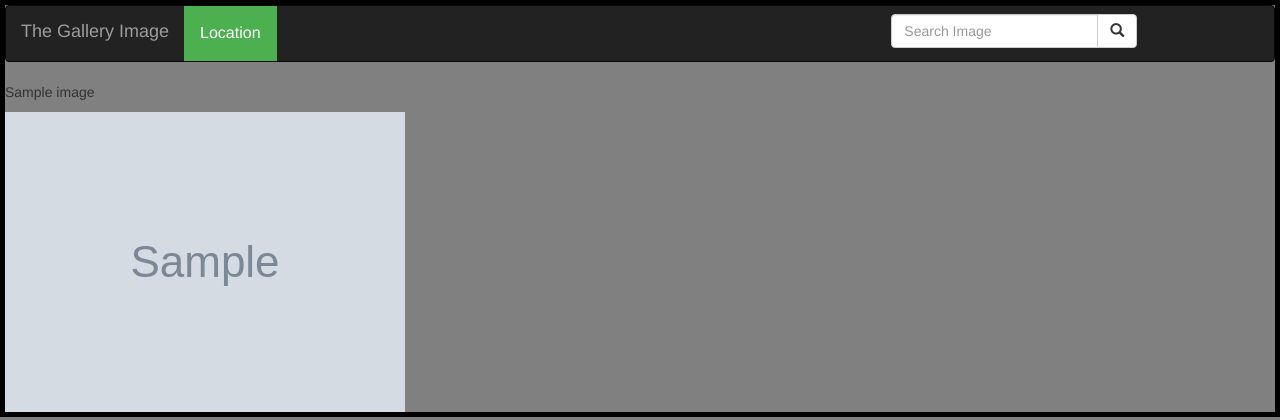
After one commit to Berthedusabeyezu/GalleryApp, a Django app: page /location/1 in a window 1280 px wide. The commit adds this page. Shown: the top 420 px of the page. Run offline with Django 3.2, Linux system fonts and the light colour scheme; tables that the repository leaves empty hold one stand-in row (values such as "Sample post"); grey boxes marked "Sample" are stand-in pictures; some libraries are stand-ins or nearby versions.

Commit message:
final commit

```diff
--- a/gallery/admin.py
+++ b/gallery/admin.py
@@ -3,8 +3,7 @@ from .models import Location,Category,Image
 # Register your models here.
 
 
-class ImageAdmin(admin.ModelAdmin):
-    filter_horizontal =('category',)
+
 admin.site.register(Location)
 admin.site.register(Category)
-admin.site.register(Image,ImageAdmin)
+admin.site.register(Image)
--- a/gallery/models.py
+++ b/gallery/models.py
@@ -39,12 +39,16 @@ class Category(models.Model):
     def update_category(self, update):
         self.category = update
         self.save()
+    @classmethod
+    def get_category_id(cls, id):
+        images = Category.objects.get(pk = id)
+        return images
 
 class Image(models.Model):
     name = models.CharField(max_length =60)
     description = models.TextField()
     location = models.ForeignKey(Location)
-    category = models.ManyToManyField(Category)
+    category = models.ForeignKey(Category)
     image_photo = models.ImageField(upload_to = 'images/')
 
     def save_image(self):
@@ -60,5 +64,11 @@ class Image(models.Model):
 
     @classmethod
     def search_by_category(cls,search_term):
-        gallery = cls.objects.filter(category__category__icontains=search_term)
-        return gallery
+        category = Category.objects.get(category=search_term)
+        images = cls.objects.filter(category=category)
+        return images
+
+    @classmethod
+    def filter_by_location(cls,locate):
+        images=Image.objects.filter(location__photo_location__icontains=locate)
+        return images
--- a/gallery/static/css/basegallery.css
+++ b/gallery/static/css/basegallery.css
@@ -6,3 +6,45 @@ body{
   background-color: gray;
   border: 5px solid black;
 }
+
+/* Dropdown Button */
+.dropbtn {
+  background-color: #4CAF50;
+  color: white;
+  padding: 16px;
+  font-size: 16px;
+  border: none;
+}
+
+/* The container <div> - needed to position the dropdown content */
+.dropdown {
+  position: relative;
+  display: inline-block;
+}
+
+/* Dropdown Content (Hidden by Default) */
+.dropdown-content {
+  display: none;
+  position: absolute;
+  background-color: #f1f1f1;
+  min-width: 160px;
+  box-shadow: 0px 8px 16px 0px rgba(0,0,0,0.2);
+  z-index: 1;
+}
+
+/* Links inside the dropdown */
+.dropdown-content a {
+  color: black;
+  padding: 12px 16px;
+  text-decoration: none;
+  display: block;
+}
+
+/* Change color of dropdown links on hover */
+.dropdown-content a:hover {background-color: #ddd;}
+
+/* Show the dropdown menu on hover */
+.dropdown:hover .dropdown-content {display: block;}
+
+/* Change the background color of the dropdown button when the dropdown content is shown */
+.dropdown:hover .dropbtn {background-color: #3e8e41;}
--- a/gallery/templates/all-galleries/search.html
+++ b/gallery/templates/all-galleries/search.html
@@ -16,7 +16,8 @@
   {% if images %}
     {% for image in images %}
       <div class="col-sm-6 col-md-3">
-          <h1>{{images.name}}</h1>
+          <h1>{{image.name}}</h1>
+          <img src="{{image.image_photo.url}}"  class="img-responsive" alt="">
       </div>
     {% endfor %}
   {% endif %}
--- /dev/null
+++ b/gallery/templates/location.html
@@ -0,0 +1,9 @@
+{%extends 'all-galleries/base.html'%}
+    {% block content %}
+
+
+    {% for img in images %}
+    <p>{{img.name}}</p>
+    <img src="{{img.image_photo.url}}">
+   {% endfor %}
+{% endblock %}
--- a/gallery/templates/navbar.html
+++ b/gallery/templates/navbar.html
@@ -16,7 +16,7 @@
       <form class="navbar-form" role="search" action="{% url 'search_results' %}">
 
         <div class="input-group">
-          <input type="text" class="form-control" placeholder="Search Image" name="image">
+          <input type="text" class="form-control" placeholder="Search Image" name="category">
           <div class="input-group-btn">
             <button class="btn btn-default" type="submit"><i class="glyphicon glyphicon-search"></i></button>
           </div>
@@ -24,6 +24,14 @@
 
       </form>
     </div>
+    <div class="dropdown">
+        <button class="dropbtn">Location</button>
+        <div class="dropdown-content">
+          <a href="/location/4">Profile</a>
+          <a href="/location/8">U.S.A</a>
+          <a href="/location/9">Kigali</a>
+        </div>
+      </div>
   </div>
 </nav>
 </body>
--- a/gallery/templates/welcome.html
+++ b/gallery/templates/welcome.html
@@ -5,7 +5,7 @@
     {% for img in images %}
         <div class="col-sm-6 col-md-3">
             <a data-toggle="modal" data-target="#{{img.id}}">
-                <img src="{{img.image_photo.url}}" alt="Image" width='400' height ='400'border = '1px solid #ccc'>
+                <img src="{{img.image_photo.url}}" alt="Image" width='400' height ='400' border = '1px solid #ccc'>
             </a>
 
             <div id="{{img.id}}" class="modal fade" role="dialog" style="background-color:rgb(105, 168, 160);color:rgb(47, 61, 61);font-family: monospace;">
@@ -21,7 +21,7 @@
 
                         <div class="modal-body">
                             <img src="{{img.image_photo.url}}" alt="Image" width='400' length='500'>
-                            <p><strong><em>{{img.description}}</em></strong></p><br>
+                            <p><strong><em>{{img.description}}</em></strong></p>
                             <h5><strong>Taken in:</strong>{{img.location}}</h5>
                         </div>
                         <div class="modal-footer">
--- a/gallery/urls.py
+++ b/gallery/urls.py
@@ -6,7 +6,7 @@ from django.conf.urls.static import static
 urlpatterns=[
     url('^$',views.welcome,name = 'welcome'),
     url(r'^search/', views.search_results, name='search_results'),
-    url(r'^article/(\d+)',views.image,name ='image')
+    url(r'^location/(\d+)',views.location,name ='location'),
 
 ]
 if settings.DEBUG:
--- a/gallery/views.py
+++ b/gallery/views.py
@@ -1,6 +1,6 @@
 from django.shortcuts import render
 from django.http  import HttpResponse
-from .models import Image
+from .models import Image,Location,Category
 
 # Create your views here.
 def welcome(request):
@@ -9,12 +9,12 @@ def welcome(request):
 
 def search_results(request):
 
-    if 'image' in request.GET and request.GET["image"]:
-        search_term = request.GET.get("image")
+    if 'category' in request.GET and request.GET["category"]:
+        search_term = request.GET.get("category")
         searched_images = Image.search_by_category(search_term)
         message = f"{search_term}"
 
-        return render(request, 'all-galleries/search.html',{"message":message,"searched_images": searched_images})
+        return render(request, 'all-galleries/search.html',{"message":message,"images": searched_images})
 
     else:
         message = "You haven't searched for any term"
@@ -26,3 +26,9 @@ def image(request,image_id):
     except DoesNotExist:
         raise Http404()
     return render(request,"all-galleries/image.html", {"image":image})
+
+def location(request,location_id):
+    location=Location.objects.get(id = location_id)
+    images = Image.objects.filter(location =location.id)
+
+    return render(request,'location.html',{'location':location,'images':images})
--- /dev/null
+++ b/requirements.txt
@@ -0,0 +1,6 @@
+Django==1.11
+django-bootstrap3==11.0.0
+gunicorn==19.9.0
+Pillow==5.4.1
+psycopg2==2.7.7
+pytz==2018.9
```
Also changed, not shown: gallery/migrations/0003_auto_20190318_1217.py (added), media/images/house_LKV8M6f.jpg (added), 2 other files.
